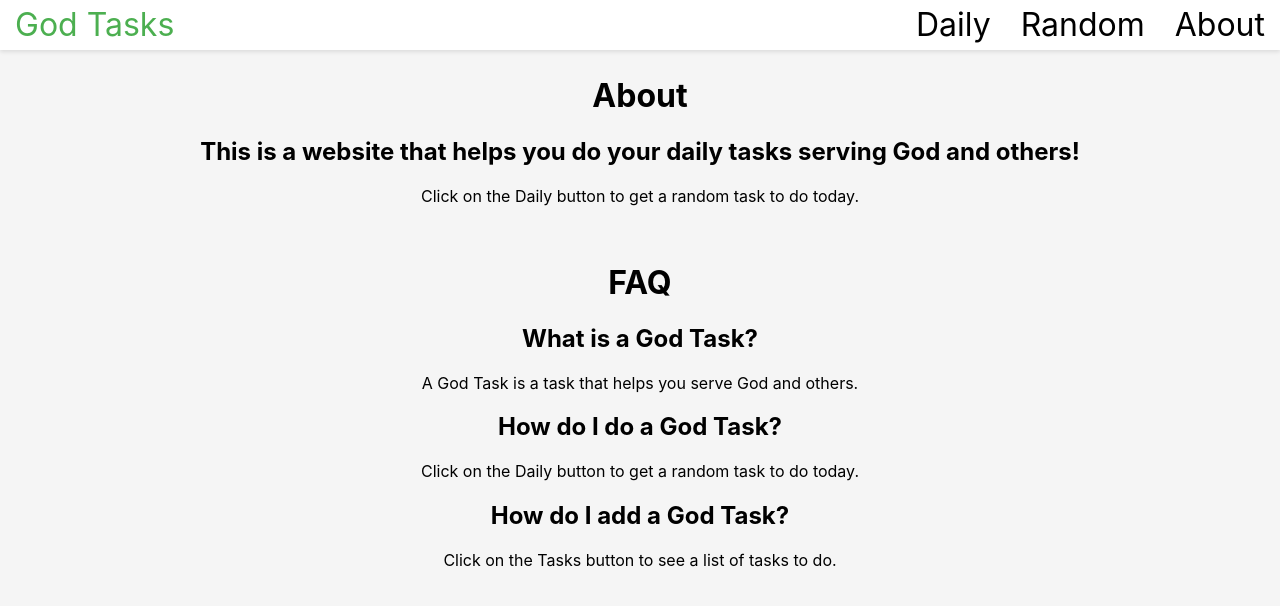
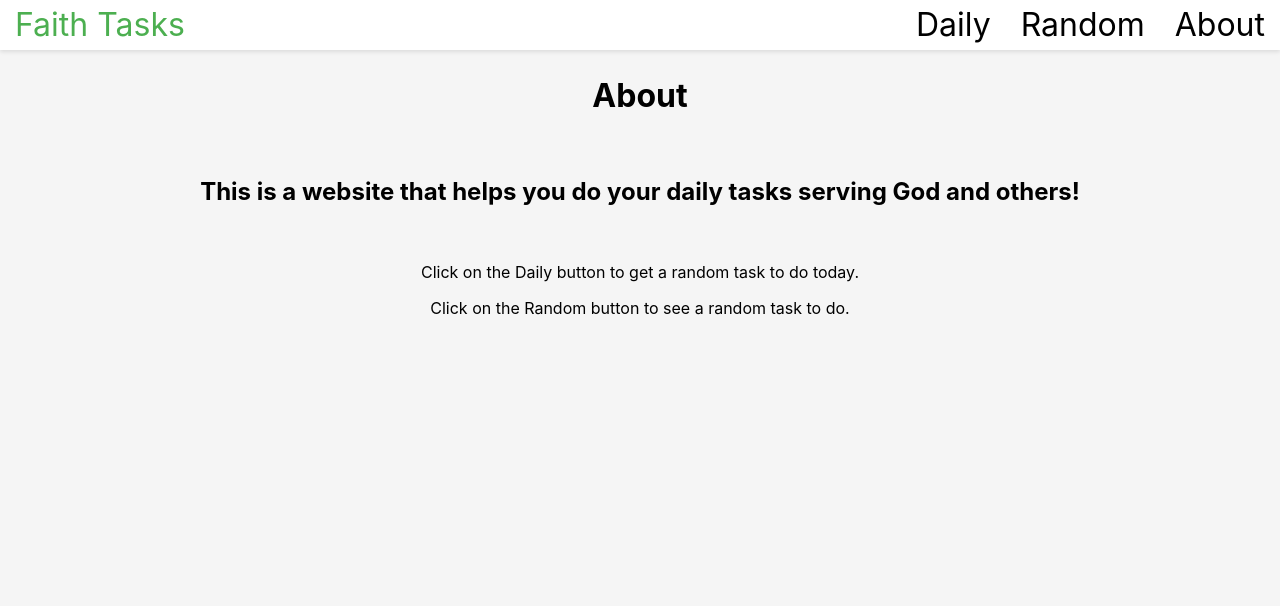
Before and after one commit to ryannarnoldd/FaithTasks, a React (Create React App) app: page /about in a window 1280 px wide. Shown: the top 606 px of the page. Built offline with nearby package versions, Linux system fonts and the light colour scheme.

Commit message:
Pushing all changes to soon update Random

```diff
--- a/src/components/Navbar.js
+++ b/src/components/Navbar.js
@@ -1,13 +1,10 @@
-import React from 'react';
-// import DateDropdown from './DateDropdown';
 import '../style.css';
 
 const Navbar = () => {
-//   const [menuOpen, setMenuOpen] = useState(false);
 
   return (
     <nav>
-      <a href="/">God Tasks</a>
+      <a href="/">Faith Tasks</a>
       <div>
         <a href="/daily">Daily</a>
         <a href="/random">Random</a>
--- a/src/components/Task.js
+++ b/src/components/Task.js
@@ -12,9 +12,10 @@ const Task = ({ task: { title, description, verse }, refresh }) => {
             <h2>{title}</h2>
             <p>{description}</p>
             <p><strong>{verse}</strong></p>
-            {/* If refresh, write "hi", not else statement */}
-            {refresh ? ( <button onClick={() => window.location.reload(false)}>Refresh</button>) : ( <p>The next task will be released at <strong>Midnight</strong></p> )}
-
+            {refresh
+                ? ( <button onClick={() => window.location.reload(false)}>Refresh</button>)
+                : ( <p>The next task will be released at <strong>Midnight</strong></p> )
+            }
         </>
         ) : ( <h2>There are no tasks to do today.</h2> )}
     </div>
--- a/src/pages/About.js
+++ b/src/pages/About.js
@@ -7,18 +7,12 @@ const Home = () => {
   return (
     <div className="about" style={{ textAlign: 'center', padding: '5px' }}>
         <h1>About</h1>
+        <br></br>
         <h2>This is a website that helps you do your daily tasks serving God and others!</h2>
+        <br></br>
         <p>Click on the Daily button to get a random task to do today.</p>
-        <br></br>
-        <h1>FAQ</h1>
-        <h2>What is a God Task?</h2>
-        <p>A God Task is a task that helps you serve God and others.</p>
-        <h2>How do I do a God Task?</h2>
-        <p>Click on the Daily button to get a random task to do today.</p>
-        <h2>How do I add a God Task?</h2>
-        <p>Click on the Tasks button to see a list of tasks to do.</p>
+        <p>Click on the Random button to see a random task to do.</p>
     </div>
-
   );
 };
 
--- a/src/style.css
+++ b/src/style.css
@@ -21,6 +21,7 @@ code {
   margin-top: 50px;
 }
 
+
 .task {
   display: flex;
   flex-direction: column;
@@ -39,18 +40,21 @@ code {
   font-size: 2em;
   font-weight: bold;
   margin: 0;
+  align-items: center;
+  justify-content: center;
 }
 
 .task h2 {
   font-size: 1.5em;
   font-weight: bold;
-  margin: 10px 0;
+  align-items: center;
+  justify-content: center;
 }
 
 .task p {
   font-size: 1.2em;
-  margin: 20px 0;
-  padding: 0 20px;
+  align-items: center;
+  justify-content: center;
 }
 
 .task button {
```
